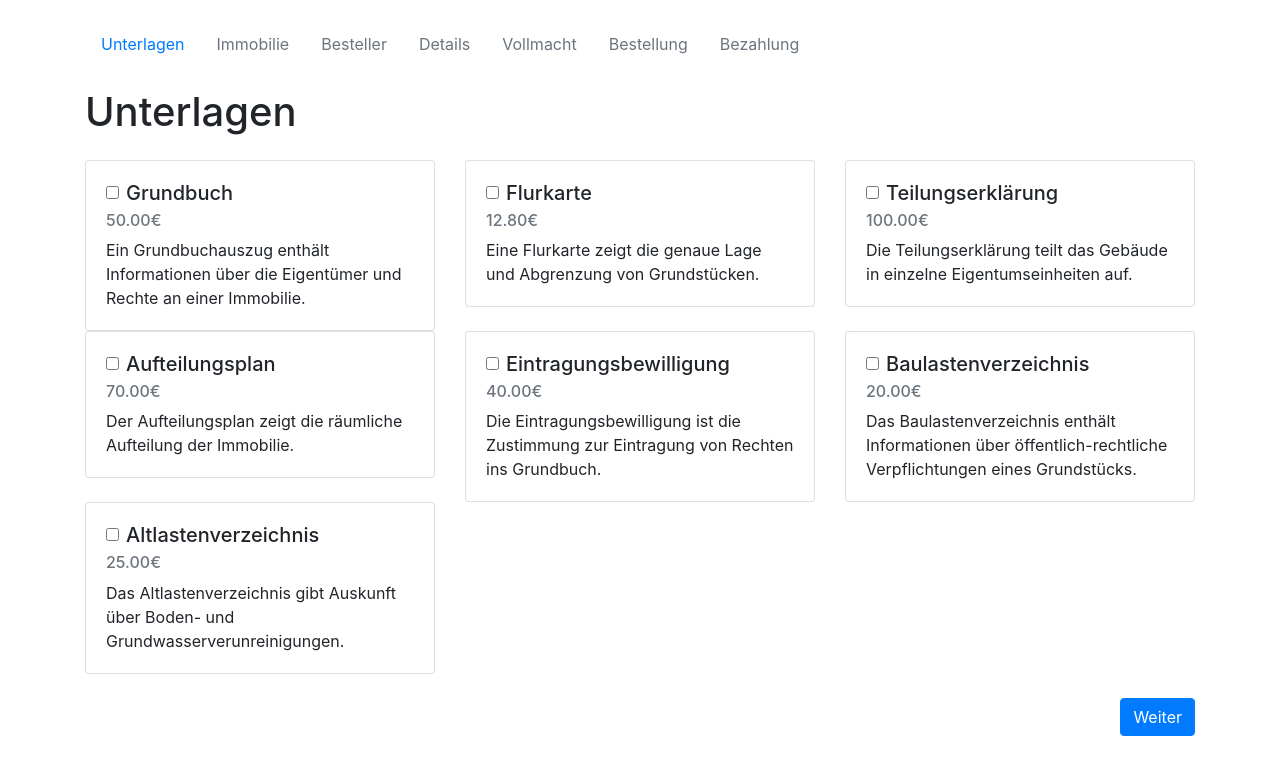
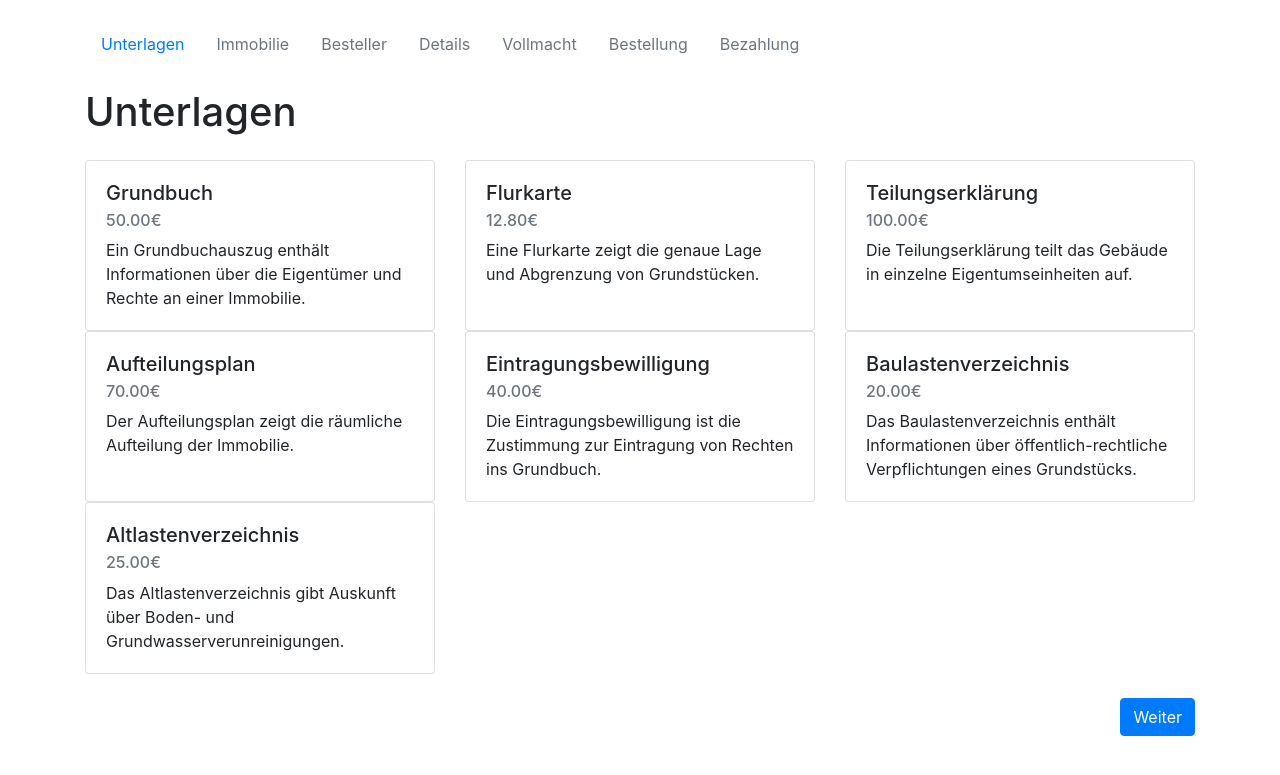
Before and after one commit to MikeKrueger75/my-unterlagenshop, a Flask app: page /produkte in a window 1280 px wide. Shown: the top 775 px of the page. Run offline with Flask 3, Linux system fonts and the light colour scheme; some libraries are stand-ins or nearby versions.

Commit message:
checkbox hidden

```diff
--- a/templates/produkte.html
+++ b/templates/produkte.html
@@ -9,16 +9,14 @@
         <div class="row row-cols-1 row-cols-md-3 g-4">
             {% for document_id, document in documents.items() %}
             <div class="col">
-                <div class="card" id="card-{{ document_id }}" onclick="toggleCard('{{ document_id }}', event)">
+                <div class="card h-100" id="card-{{ document_id }}" onclick="toggleCard('{{ document_id }}', event)">
                     <!--<img src="{{ url_for('static', filename='images/'+document.id+'.png') }}" class="card-img-top" alt="{{ document.name }}">-->
                     <div class="card-body">
                         <h5 class="card-title">
                             <div class="form-check">
-                                <input class="form-check-input" type="checkbox" value="{{ document_id }}" name="documents" id="{{ document_id }}" {% if document_id in session.get('selected_documents', []) %}checked{% endif %} onclick="toggleCheckbox('{{ document_id }}', event)">
-                                <label class="form-check-label" for="{{ document_id }}">
-                                    {{ document.name }}
-                                </label>
+                                <input class="form-check-input" type="checkbox" value="{{ document_id }}" name="documents" id="{{ document_id }}" {% if document_id in session.get('selected_documents', []) %}checked{% endif %} onclick="toggleCheckbox('{{ document_id }}', event)" hidden>
                             </div>
+                            {{ document.name }}
                         </h5>
                         <h6 class="card-subtitle mb-2 text-muted">{{ "%.2f€"|format(document.preis) }}</h6>
                         <p class="card-text">{{ document.beschreibung }}</p>
```
